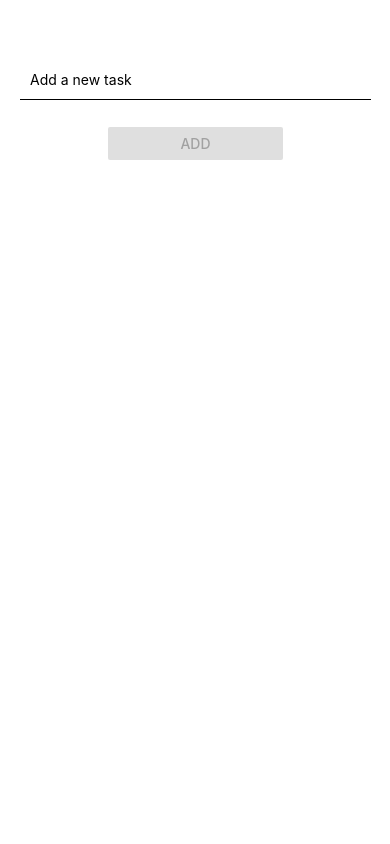
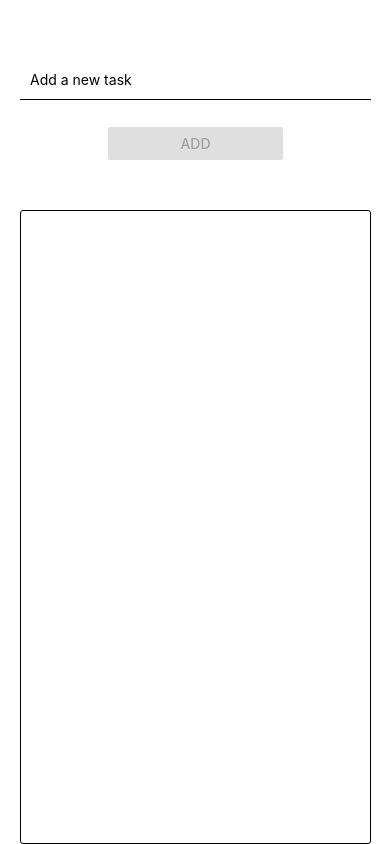
Before and after one commit to SmaelNicolas/task-manager-react-native, a React Native app: screen / in a window 390 px wide. Built offline with nearby package versions, Linux system fonts and the light colour scheme.

Commit message:
added styles to taskList

```diff
--- a/src/components/Task/TaskList/TaskList.jsx
+++ b/src/components/Task/TaskList/TaskList.jsx
@@ -1,7 +1,7 @@
 import React from "react";
 import { FlatList } from "react-native";
-import { styles } from "../../../../styles";
 import { TaskItem } from "../TaskItem/TaskItem";
+import { styles } from "./styles";
 
 export const TaskList = ({ tasks, onHandleModal }) => {
 	const renderItem = ({ item }) => (
--- /dev/null
+++ b/src/components/Task/TaskList/styles.js
@@ -0,0 +1,14 @@
+import { StyleSheet } from "react-native";
+import { colors } from "../../../theme/colors";
+
+export const styles = StyleSheet.create({
+	listContainer: {
+		width: "90%",
+		marginHorizontal: 20,
+		marginTop: 40,
+		borderColor: colors.background,
+		borderWidth: 1,
+		padding: 20,
+		borderRadius: 3,
+	},
+});
```
